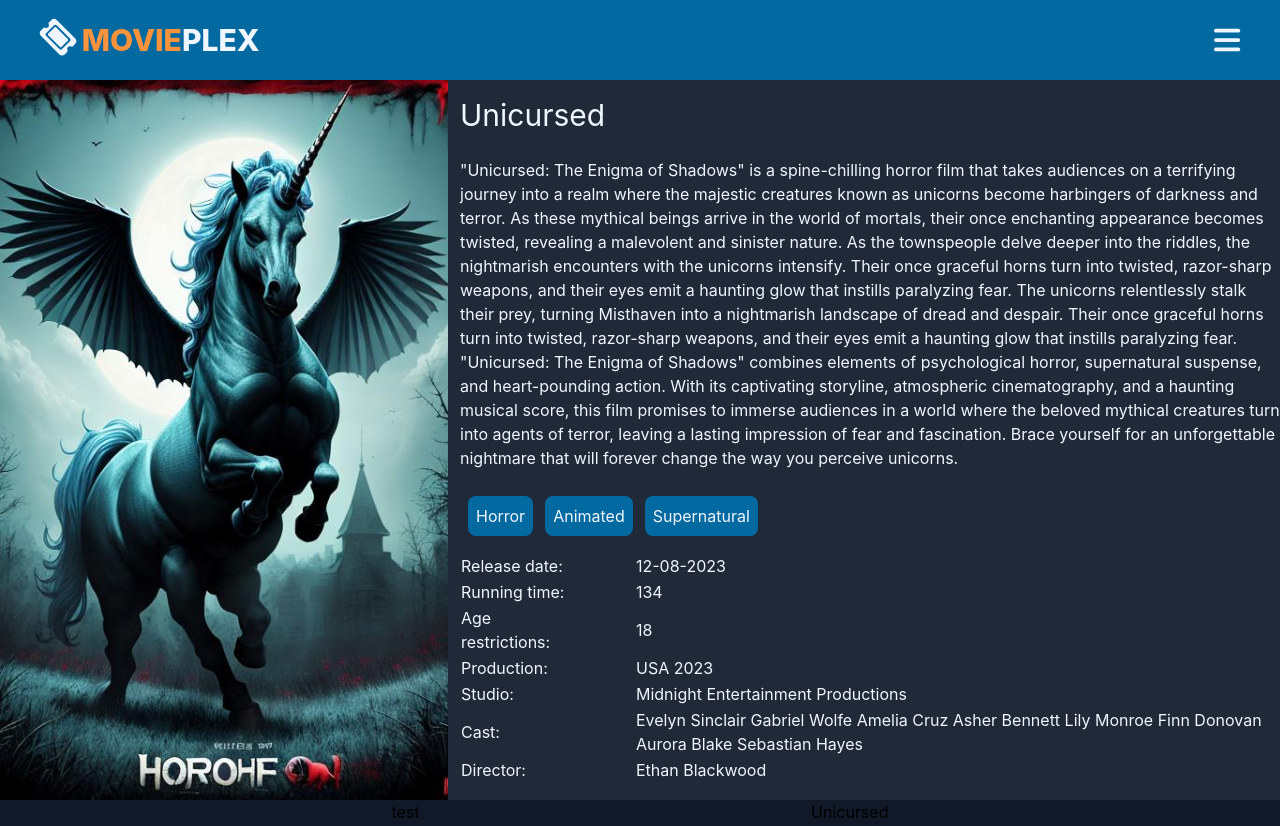
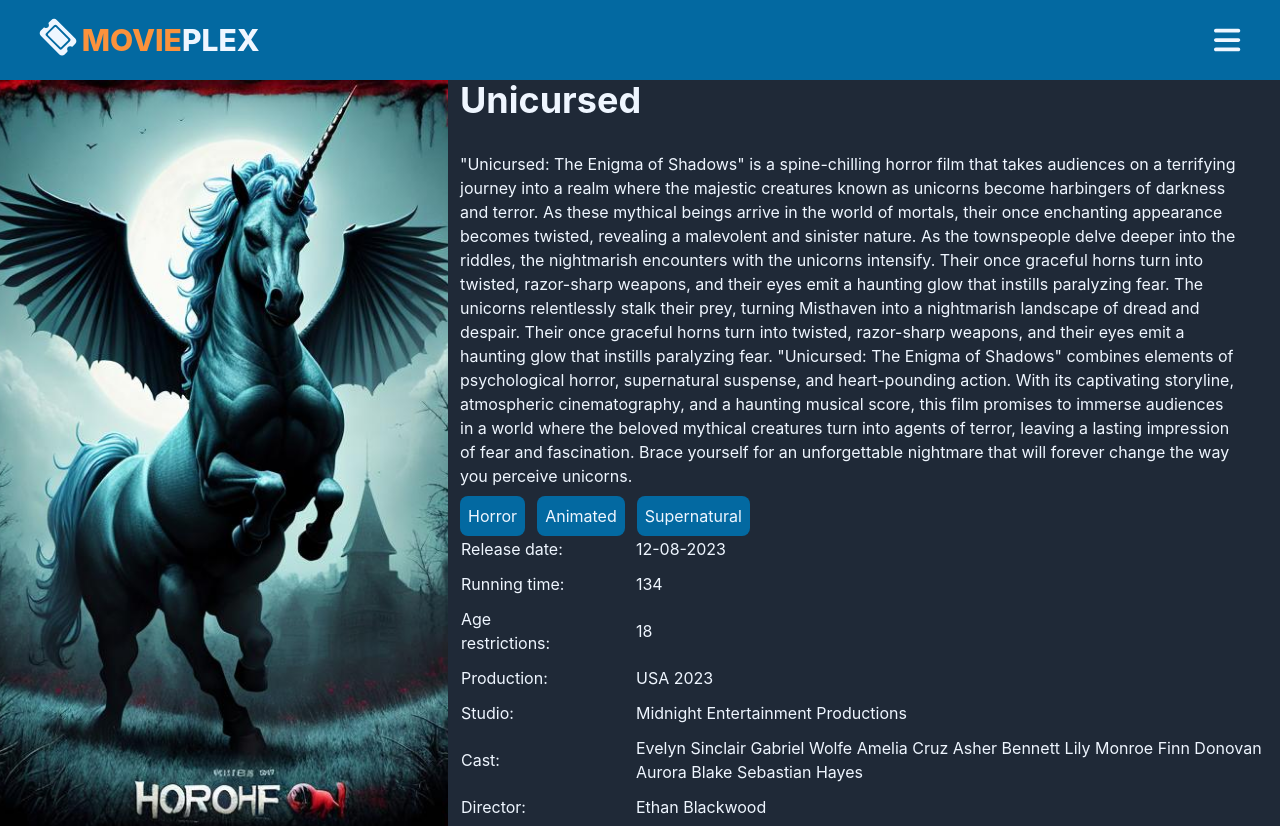
Before and after one commit to ewelinapetelicka/movieplex, a React (Create React App) app: page /film/1 in a window 1280 px wide. Shown: the top 826 px of the page. Built offline with nearby package versions, Linux system fonts and the light colour scheme; data requests are answered from the project's data file.

Commit message:
title component

```diff
--- /dev/null
+++ b/src/componetns/common/title/Title.tsx
@@ -0,0 +1,10 @@
+interface TitleProps {
+    text: string;
+}
+
+export function Title(props: TitleProps) {
+    return (
+        <h2 className={"text-4xl font-bold pb-8 text-blue-50"}>{props.text}</h2>
+
+    )
+}
--- a/src/componetns/film-details/FilmDetails.tsx
+++ b/src/componetns/film-details/FilmDetails.tsx
@@ -1,23 +1,27 @@
 import {Film} from "../../models/film/film";
-import {Chip} from "../chip/Chip";
+import {Chip} from "../common/chip/Chip";
 import style from "../../pages/film/FilmPage.module.css";
+import {Title} from "../common/title/Title";
 
-interface FilmDetailsProps{
-    film : Film
+interface FilmDetailsProps {
+    film: Film
 }
+
 export function FilmDetails(props: FilmDetailsProps) {
     return (
-        <div className={"flex items-stretch justify-evenly"} style={{minHeight: "calc(100vh - 80px)"}}>
+        <div className={"flex items-stretch"} style={{minHeight: "calc(100vh - 80px)"}}>
             <div className={'w-[35%] bg-center bg-cover'}
                  style={{backgroundImage: 'url(/posters/' + props.film?.poster + ')'}}></div>
             <div className={"bg-gray-800 text-blue-50 w-[65%] justify-evenly flex flex-col pl-3"}>
-                <p className={"text-3xl"}>{props.film?.title}</p>
-                <p className={"pt-2 pb-2"}>{props.film?.description}</p>
-                <p className={"flex gap-3 pl-2"}>{props.film?.genre.map((el) => {
-                    return (
-                        <Chip key={el} text={el}></Chip>
-                    )
-                })}</p>
+                <Title text={props.film.title}></Title>
+                <div>
+                    <p className={"pb-2 pr-10"}>{props.film?.description}</p>
+                    <p className={"flex gap-3"}>{props.film?.genre.map((el) => {
+                        return (
+                            <Chip key={el} text={el}></Chip>
+                        )
+                    })}</p>
+                </div>
                 <div className={"flex"}>
                     <table className={style.table}>
                         <tbody>
--- a/src/componetns/repertoire/Repertoire.tsx
+++ b/src/componetns/repertoire/Repertoire.tsx
@@ -1,14 +1,15 @@
 import {Film} from "../../models/film/film";
+import {Title} from "../common/title/Title";
 
-interface RepertoireProps{
-    film : Film
+interface RepertoireProps {
+    film: Film
 }
 
-export function Repertoire(props : RepertoireProps) {
+export function Repertoire(props: RepertoireProps) {
     return (
         <div className={"flex items-stretch justify-evenly"} style={{minHeight: "calc(100vh - 80px)"}}>
             test
-            <p>{props.film.title}</p>
+            <Title text={props.film.title}></Title>
         </div>
     )
 }
--- a/src/pages/error/ErrorBoard.tsx
+++ b/src/pages/error/ErrorBoard.tsx
@@ -1,5 +1,5 @@
 import {useNavigate} from "react-router-dom";
-import {Button} from "../../componetns/button/Button";
+import {Button} from "../../componetns/common/button/Button";
 
 export function ErrorBoard() {
     const navigate = useNavigate();
--- a/src/pages/film/FilmPage.module.css
+++ b/src/pages/film/FilmPage.module.css
@@ -1,3 +1,8 @@
+
+.table td{
+    padding-bottom: 10px;
+}
+
 .table tr td:nth-child(2) {
     padding-left: 60px;
 }
```
Also changed, not shown: src/componetns/common/button/Button.tsx (renamed from src/componetns/button/Button.tsx), src/componetns/common/chip/Chip.tsx (renamed from src/componetns/chip/Chip.tsx).
